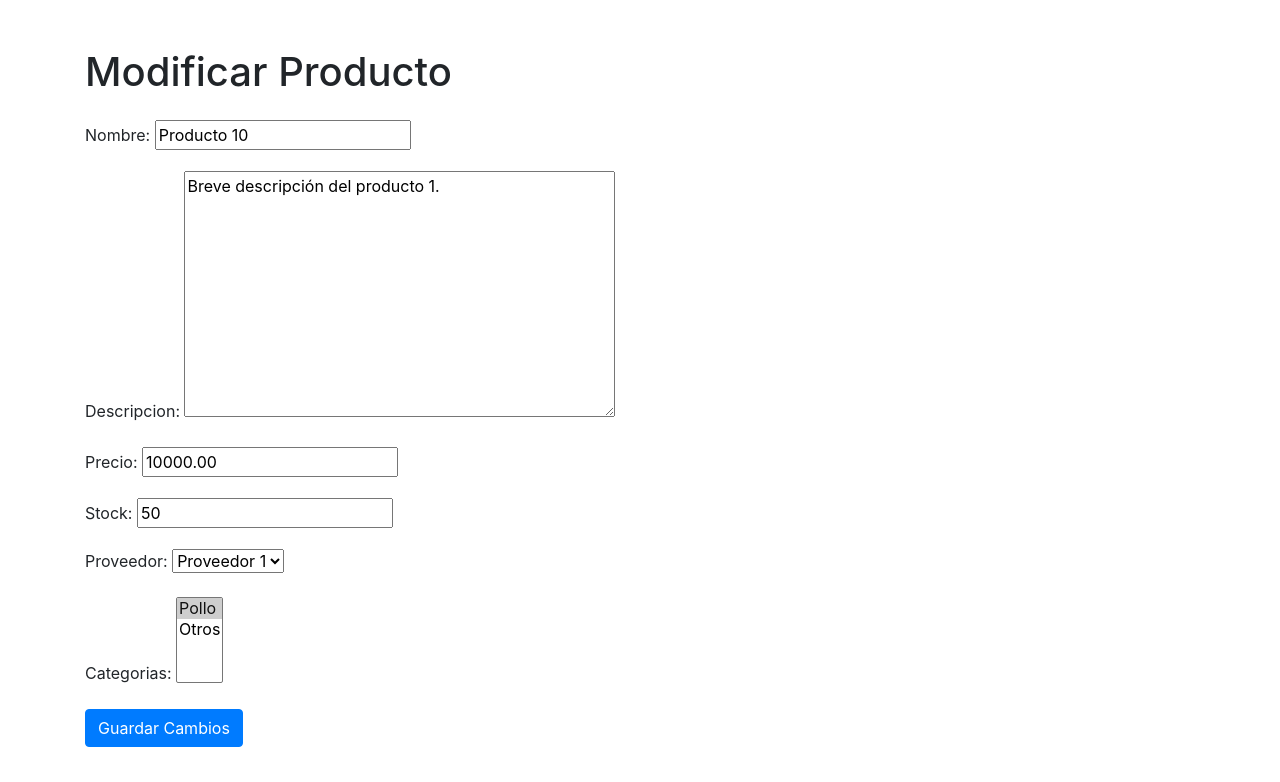
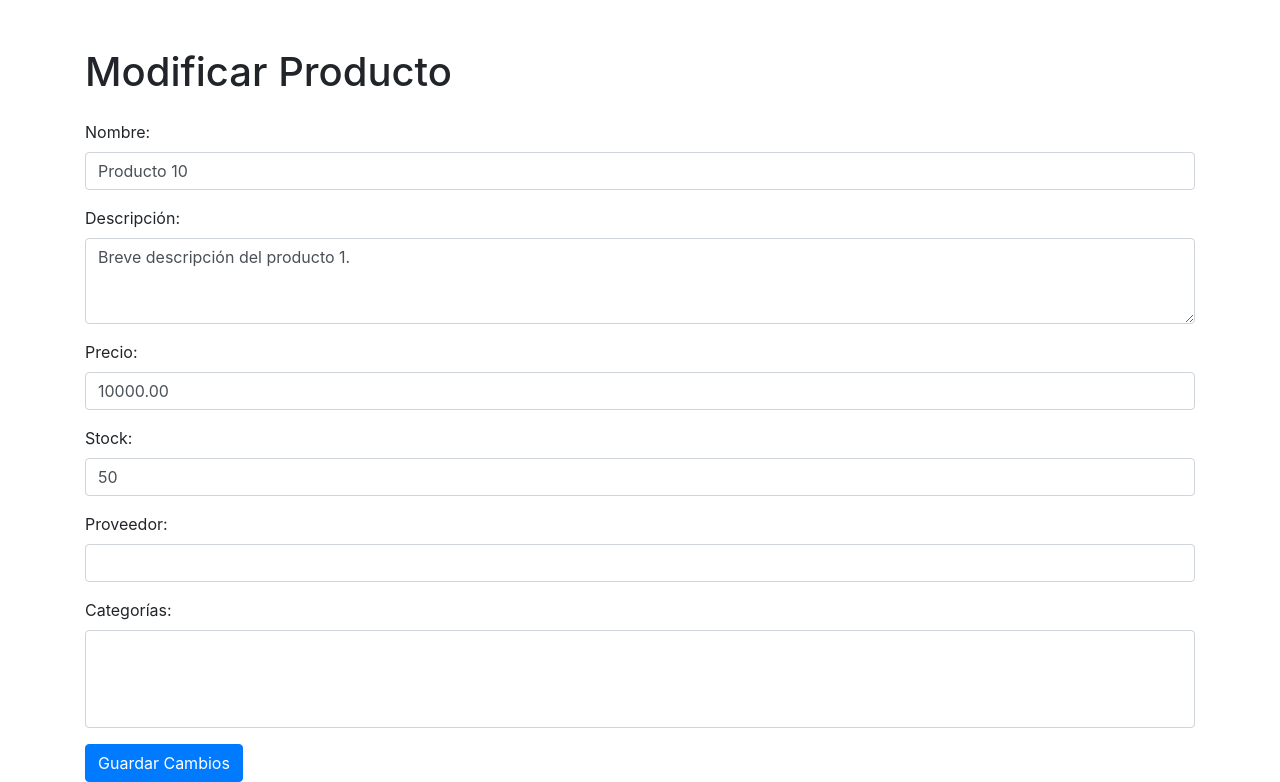
Before and after one commit to YohanSarmiento/project-webcommerce, a Django app: page /producto/1/modificar/ in a window 1280 px wide. Shown: the part 56-838 px from the top of the page. Before the commit the page ends 803 px from the top, so only its background shows below. Run offline with Django 5.2, Linux system fonts and the light colour scheme; data comes from the database, SQL or seed files in the repository; both versions use the stored data as it was after the commit; lists and menus that the app fills with data are empty; some libraries are stand-ins or nearby versions.

Commit message:
CRUD y busqueda para Productos

```diff
--- a/store/models.py
+++ b/store/models.py
@@ -56,6 +56,7 @@ class DetallePedido(models.Model):
     pedido = models.ForeignKey(Pedido, on_delete=models.CASCADE)
     producto = models.ForeignKey(Producto, on_delete=models.CASCADE)
     cantidad = models.IntegerField()
+
     precio_unitario = models.DecimalField(max_digits=10, decimal_places=2)
 
     def __str__(self):
--- a/store/templates/modificar_producto.html
+++ b/store/templates/modificar_producto.html
@@ -3,12 +3,9 @@
 {% load static %}
 
 {% block head %}
-<!-- <script type="text/javascript" src="{% static 'js/index.js' %}"></script> -->
 <meta charset="UTF-8">
 <title>Modificar Producto</title>
-<link rel="stylesheet" type="text/css" href="{% static 'css/home.css' %}">
 <link rel="stylesheet" href="https://stackpath.bootstrapcdn.com/bootstrap/4.5.2/css/bootstrap.min.css">
-
 {% endblock head %}
 
 {% block body %}
@@ -16,17 +13,42 @@
     <h1 class="mb-4">Modificar Producto</h1>
     <form method="POST">
         {% csrf_token %}
-            {{ form.as_p }}
+        <div class="form-group">
+            <label for="id_nombre">Nombre:</label>
+            <input type="text" class="form-control" id="id_nombre" name="nombre" value="{{ form.nombre.value }}">
+        </div>
+        <div class="form-group">
+            <label for="id_descripcion">Descripción:</label>
+            <textarea class="form-control" id="id_descripcion" name="descripcion" rows="3">{{ form.descripcion.value }}</textarea>
+        </div>
+        <div class="form-group">
+            <label for="id_precio">Precio:</label>
+            <input type="number" class="form-control" id="id_precio" name="precio" value="{{ form.precio.value }}">
+        </div>
+        <div class="form-group">
+            <label for="id_stock">Stock:</label>
+            <input type="number" class="form-control" id="id_stock" name="stock" value="{{ form.stock.value }}">
+        </div>
+        <div class="form-group">
+            <label for="id_proveedor">Proveedor:</label>
+            <select class="form-control" id="id_proveedor" name="proveedor">
+                {% for proveedor in form.proveedor.choices %}
+                <option value="{{ proveedor.0 }}" {% if proveedor.0 == form.proveedor.value %} selected {% endif %}>{{ proveedor.1 }}</option>
+                {% endfor %}
+            </select>
+        </div>
+        <div class="form-group">
+            <label for="id_categorias">Categorías:</label>
+            <select class="form-control" id="id_categorias" name="categorias" multiple>
+                {% for categoria in form.categorias.choices %}
+                <option value="{{ categoria.0 }}" {% if categoria.0 in form.categorias.value %} selected {% endif %}>{{ categoria.1 }}</option>
+                {% endfor %}
+            </select>
+        </div>
         <button type="submit" class="btn btn-primary">Guardar Cambios</button>
     </form>
 </div>
 <script src="https://code.jquery.com/jquery-3.5.1.slim.min.js"></script>
 <script src="https://cdn.jsdelivr.net/npm/@popperjs/core@2.5.4/dist/umd/popper.min.js"></script>
 <script src="https://stackpath.bootstrapcdn.com/bootstrap/4.5.2/js/bootstrap.min.js"></script>
-
-    <script src="../assets/dist/js/bootstrap.bundle.min.js"></script>
-    <!-- <script type="text/javascript" src="{% static 'js/home.js' %}"></script> -->
-</body>
-
-
 {% endblock %}
--- a/store/views.py
+++ b/store/views.py
@@ -15,8 +15,19 @@ def index(request):
 
 def productos(request):
     # Lógica para obtener y mostrar todos los productos disponibles
+    # Obtener todos los productos
     productos = Producto.objects.all()
-    return render(request, 'productos.html', {'productos': productos})
+    # Filtrar por nombre
+    search_nombre = request.GET.get('search_nombre')
+    if search_nombre:
+        productos = productos.filter(nombre__icontains=search_nombre)
+    # Filtrar por categoría
+    search_categoria = request.GET.get('search_categoria')
+    if search_categoria:
+        productos = productos.filter(categorias__id=search_categoria)
+    # Obtener todas las categorías para el formulario de búsqueda
+    categorias = Categoria.objects.all()
+    return render(request, 'productos.html', {'productos': productos, 'categorias': categorias})
 
 #def add_producto(request):
 #    # Lógica para obtener y mostrar todos los productos disponibles
```
Also changed, not shown: store/templates/productos.html (+29 -0 lines), db.sqlite3. Lines whose indentation alone changed are shown as unchanged.
